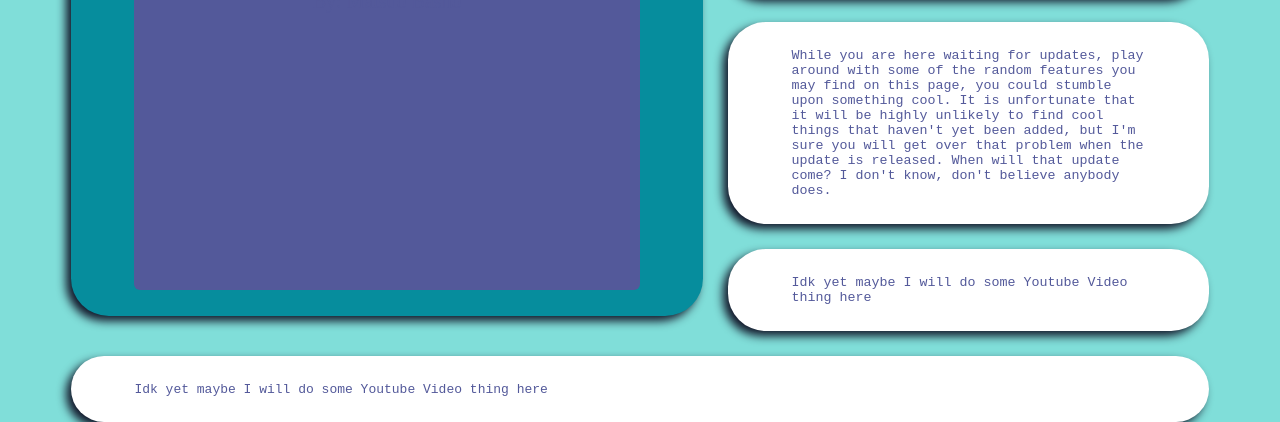
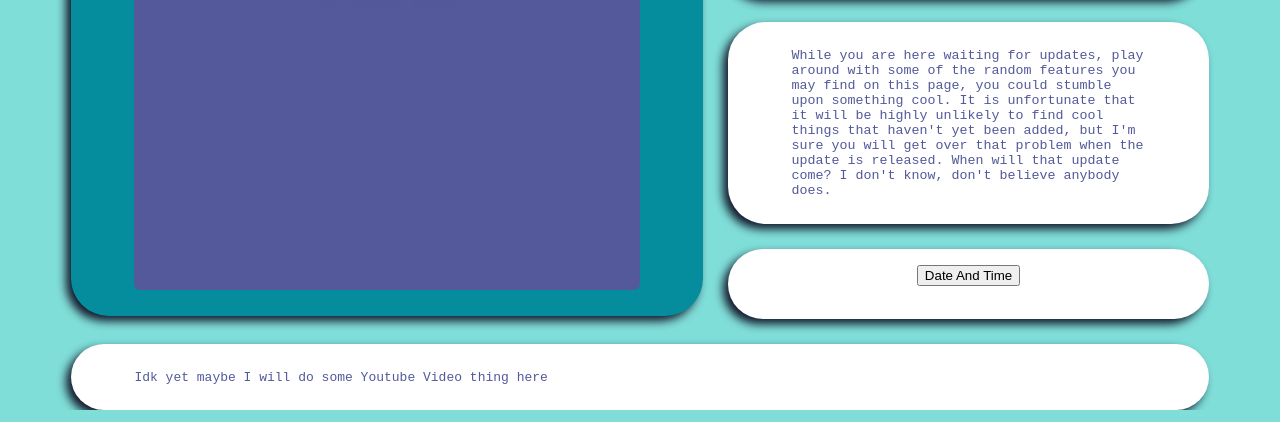
Before and after one commit to DavidAGullo/WebDeveloperPractice, a plain HTML site: page index.html in a window 1280 px wide. Shown: the part 547-969 px from the top of the page. Drawn offline with Linux system fonts and the light colour scheme.

Commit message:
Update index.html

```diff
--- a/index.html
+++ b/index.html
@@ -102,8 +102,19 @@
         </p>
     </article>
     <article class="sideArticles3">
-        <p> Idk yet maybe I will do some Youtube Video thing here
-        </p>
+        <table style="vertical-align: middle; text-align: center; align-items: center; width: 100%;">
+            <tr>
+                <th><button
+                    type="button"
+                    onclick="document.getElementById('objectGeneric001').innerHTML = Date()"                    "
+                    >Date And Time</button> </th>
+            </tr>
+            <tr>
+                <td>
+                    <p id="objectGeneric001"></p>
+                </td>
+            </tr>
+        </table>
     </article>
     <article class="mainArticles">
         <p> Idk yet maybe I will do some Youtube Video thing here
```
